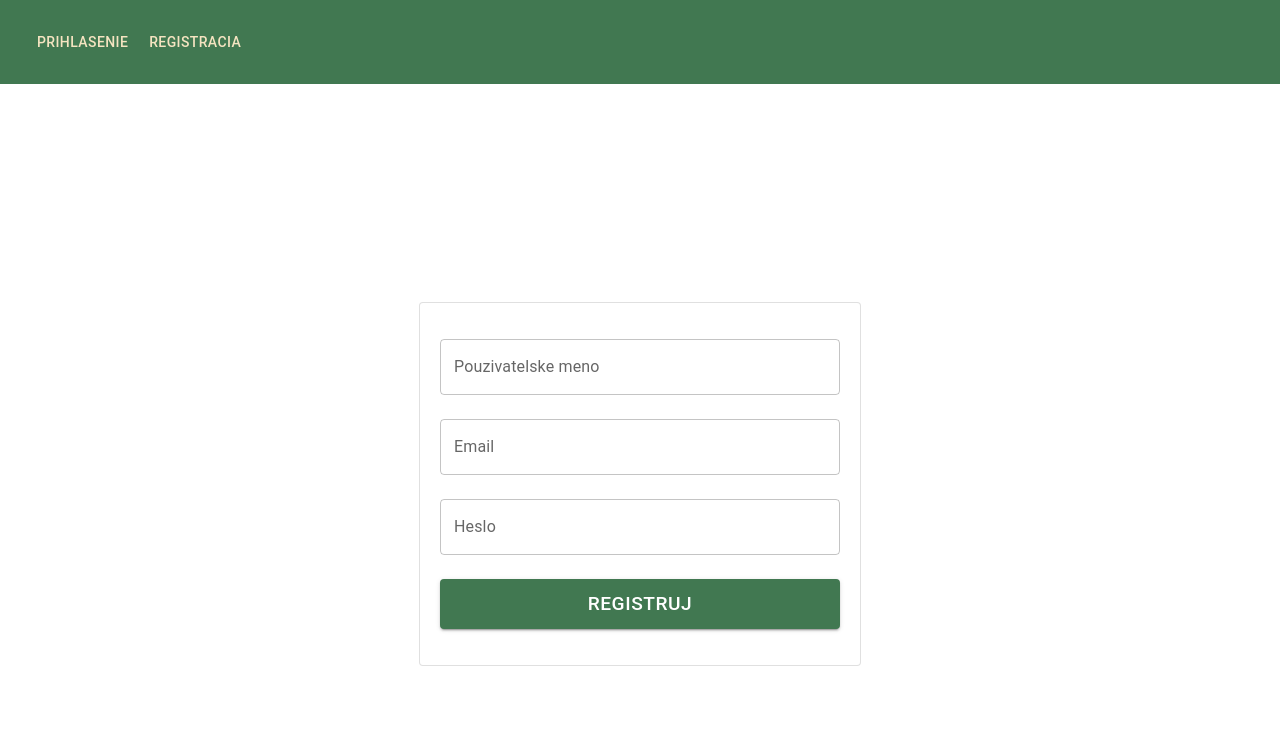
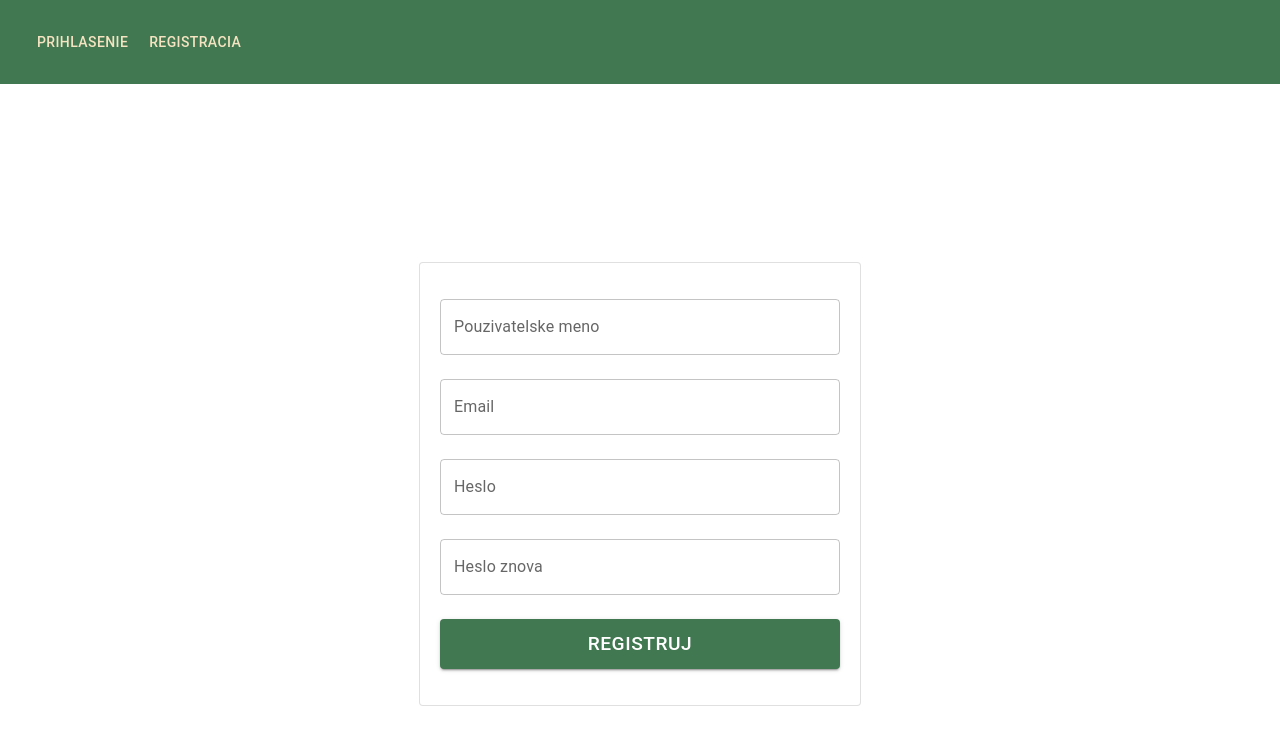
Before and after one commit to smazacik252/VAII-semestralka, a React (Vite) app: page /registracia in a window 1280 px wide. Shown: the top 744 px of the page. Built offline with nearby package versions, Linux system fonts and the light colour scheme.

Commit message:
added password again field

```diff
--- a/src/components/RegisterForm/registerForm.components.tsx
+++ b/src/components/RegisterForm/registerForm.components.tsx
@@ -1,16 +1,16 @@
 import { useState } from 'react';
 import { useForm, SubmitHandler } from "react-hook-form";
-import {IconButton, Paper, Typography} from "@mui/material";
-import {Form, FormButton, FormErrorAlert, FormSuccessAlert} from "../Styles/form.styled.tsx";
+import { IconButton, Paper, Typography } from "@mui/material";
+import { Form, FormButton, FormErrorAlert, FormSuccessAlert } from "../Styles/form.styled.tsx";
 import TextField from "@mui/material/TextField";
-import {FormContainer} from "../Styles/form.styled.tsx";
+import { FormContainer } from "../Styles/form.styled.tsx";
 import CloseIcon from "@mui/icons-material/Close";
-
 
 type RegisterFormInputs = {
     userName: string;
     email: string;
     password: string;
+    passwordAgain: string;
 };
 
 export const RegisterForm = () => {
@@ -22,6 +22,7 @@ export const RegisterForm = () => {
         handleSubmit,
         clearErrors,
         reset,
+        setError,
         formState: { errors },
     } = useForm<RegisterFormInputs>({
         mode: "onSubmit",
@@ -29,6 +30,11 @@ export const RegisterForm = () => {
 
     const onSubmit: SubmitHandler<RegisterFormInputs> = async (data) => {
         try {
+            if (data.password !== data.passwordAgain) {
+                setError("passwordAgain", { message: "Hesla sa nezhoduju" });
+                return;
+            }
+
             const response = await fetch('http://localhost:8000/users', {
                 method: 'POST',
                 headers: {
@@ -43,17 +49,12 @@ export const RegisterForm = () => {
             }
 
             setFormSuccess("Pouzivatel vytvoreny");
-            reset({
-                userName: "",
-                email: "",
-                password: "",
-            });
-
+            setFormError(null);
+            reset();
             const newUser = await response.json();
             console.log(newUser);
         } catch (error: any) {
             setFormError(error.message || 'Neocakavana chyba');
-            console.error(error);
         }
     };
 
@@ -63,19 +64,24 @@ export const RegisterForm = () => {
                 <Form onSubmit={handleSubmit(onSubmit)}>
                     {formError && (
                         <FormErrorAlert
+                            severity="error"
                             action={
-                            <IconButton
-                                aria-label="close"
-                                color="inherit"
-                                size="small"
-                                onClick={() => setFormError(null)}>
-                                <CloseIcon fontSize="small"/>
-                            </IconButton>
+                                <IconButton
+                                    aria-label="close"
+                                    color="inherit"
+                                    size="small"
+                                    onClick={() => setFormError(null)}
+                                >
+                                    <CloseIcon fontSize="small" />
+                                </IconButton>
                             }
-                            ></FormErrorAlert>
+                        >
+                            <Typography>{formError}</Typography>
+                        </FormErrorAlert>
                     )}
                     {formSuccess && (
                         <FormSuccessAlert
+                            severity="success"
                             action={
                                 <IconButton
                                     aria-label="close"
@@ -92,8 +98,8 @@ export const RegisterForm = () => {
                     )}
                     <TextField
                         {...register("userName", {
-                            required: "Prosim zadaj pouzivatelske meno", },
-                        )}
+                            required: "Prosim zadaj pouzivatelske meno",
+                        })}
                         label="Pouzivatelske meno"
                         fullWidth
                         error={!!errors.userName}
@@ -141,6 +147,21 @@ export const RegisterForm = () => {
                             setFormError(null);
                         }}
                     />
+                    <TextField
+                        {...register("passwordAgain", {
+                            required: "Prosim znova zadajte heslo",
+                        })}
+                        label="Heslo znova"
+                        type="password"
+                        fullWidth
+                        error={!!errors.passwordAgain}
+                        helperText={errors.passwordAgain?.message}
+                        margin="normal"
+                        onChange={() => {
+                            clearErrors("passwordAgain");
+                            setFormError(null);
+                        }}
+                    />
                     <FormButton type="submit">Registruj</FormButton>
                 </Form>
             </Paper>
```
